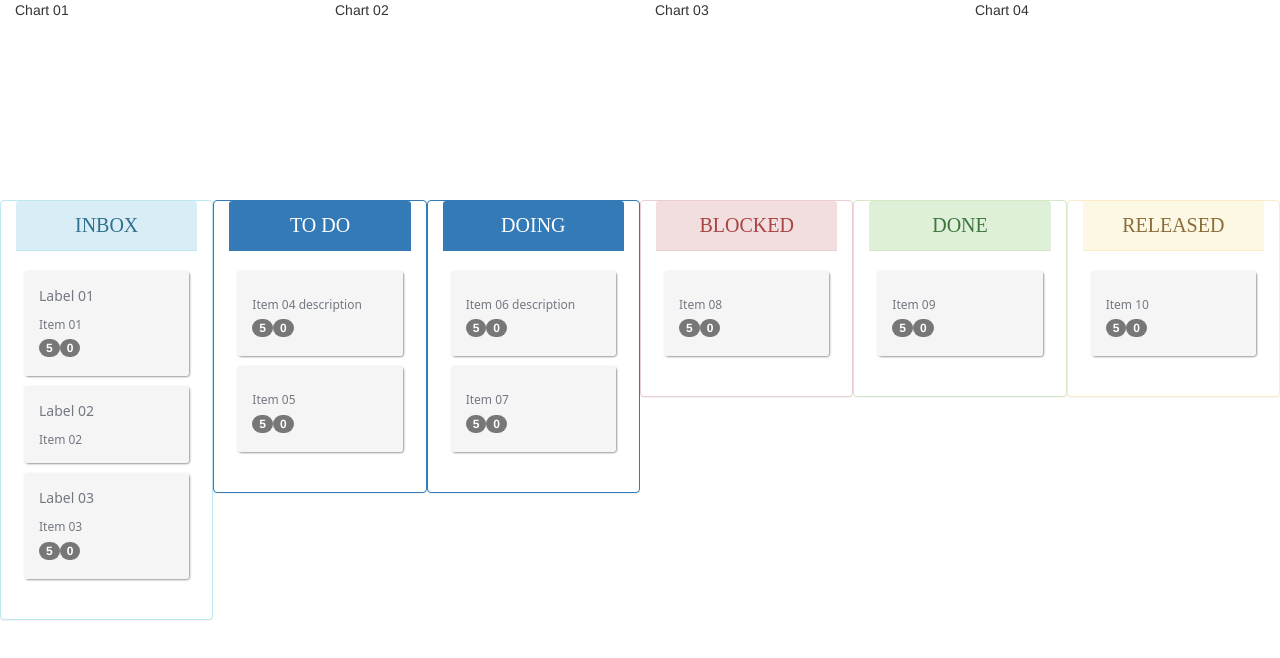
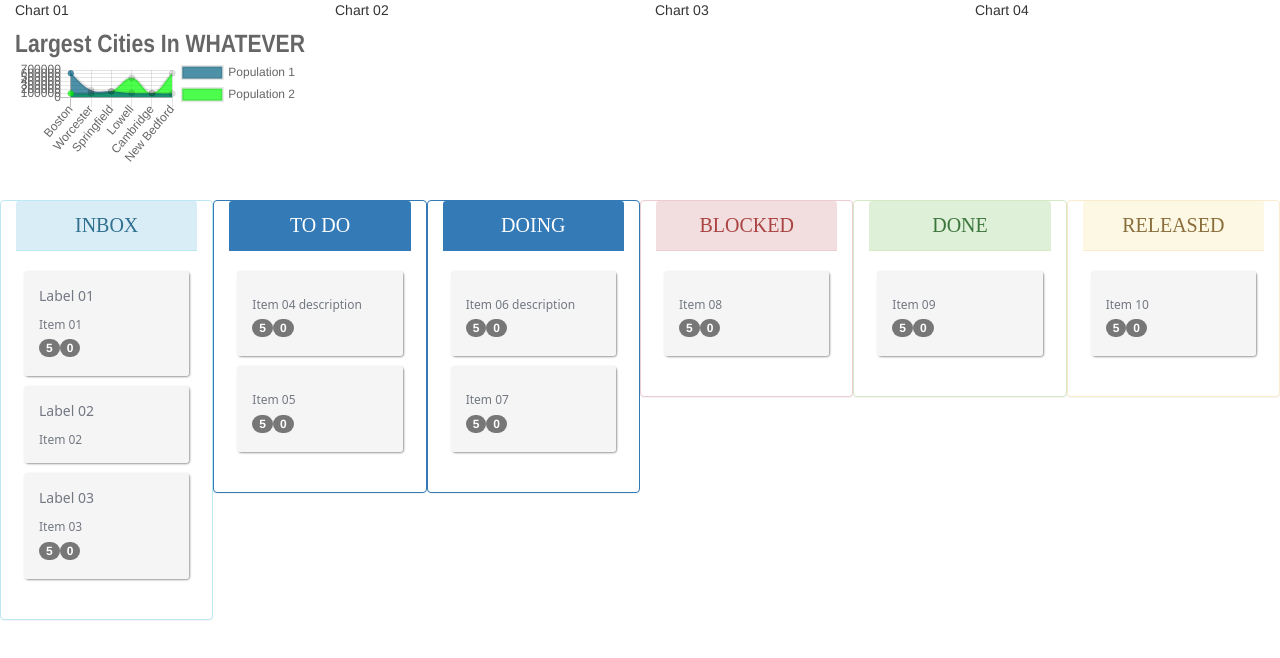
Before and after one commit to tiagoamp/flow-dashboard, a React (Create React App) app: page / in a window 1280 px wide. Shown: the top 658 px of the page. Built offline with nearby package versions, Linux system fonts and the light colour scheme; a web font is replaced by a local one.

Commit message:
Add sample dummy chart

```diff
--- a/package.json
+++ b/package.json
@@ -4,7 +4,9 @@
   "private": true,
   "dependencies": {
     "bootstrap": "^3.3.7",
+    "chart.js": "^2.7.2",
     "react": "^16.2.0",
+    "react-chartjs-2": "^2.7.0",
     "react-dom": "^16.2.0",
     "react-scripts": "1.1.1"
   },
--- a/src/App.js
+++ b/src/App.js
@@ -4,6 +4,7 @@ import './css/flowdashboard.css';
 
 import { ItemDao } from './dao/ItemDao';
 import KanbanList from './components/KanbanList';
+import {CFDChart} from './components/CFDChart';
 
 
 class App extends Component {
@@ -28,7 +29,10 @@ class App extends Component {
 
       <div className="row">
 
-          <div className="chartbox col-xs-12 col-md-3">Chart 01</div>
+          <div className="chartbox col-xs-12 col-md-3">
+            Chart 01
+            <CFDChart />
+          </div>
 
           <div className="chartbox col-xs-12 col-md-3">Chart 02</div>
 
--- /dev/null
+++ b/src/components/CFDChart.js
@@ -0,0 +1,55 @@
+import React, {Component} from 'react';
+import {Line} from 'react-chartjs-2';
+
+export class CFDChart extends Component {
+
+    static defaultProps = {
+        displayTitle:true,
+        displayLegend: true,
+        legendPosition:'right',
+        location:'City'
+      }
+
+    render() {
+
+        let chartData = {
+            labels: ['Boston', 'Worcester', 'Springfield', 'Lowell', 'Cambridge', 'New Bedford'],
+            datasets: [
+              {
+                label:'Population 1',
+                data:[617594, 181045, 153060, 106519, 105162, 95072],
+                backgroundColor:['rgba(0, 99, 132, 0.7)']
+              },
+              {
+                label:'Population 2',
+                data:[95000, 105000, 153000, 500000, 106000, 617000],
+                backgroundColor:['rgba(0, 255, 0, 0.7)']
+              }
+            ]
+          };
+
+        return (
+            <div className="chart">
+
+                <Line
+                    data={chartData}
+                    options={
+                        {
+                            title:{
+                                display:true,
+                                text:'Largest Cities In WHATEVER',
+                                fontSize:25
+                            },
+                            legend: {
+                                display:true,
+                                position:'right'
+                            }
+                        }
+                    }
+                    />
+
+
+            </div>
+        )
+    }
+}
```
